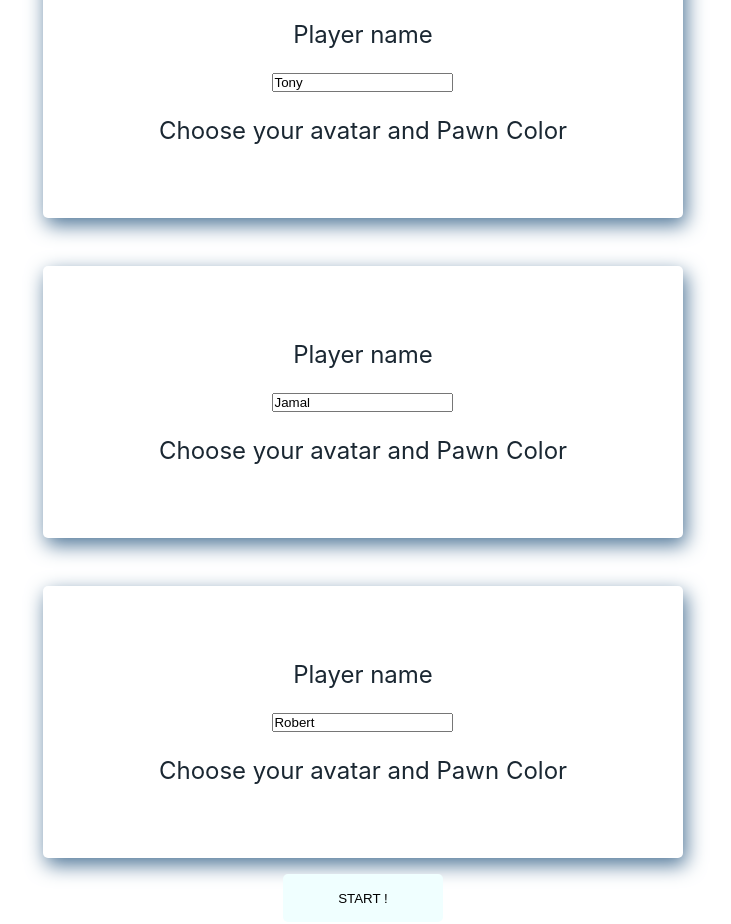
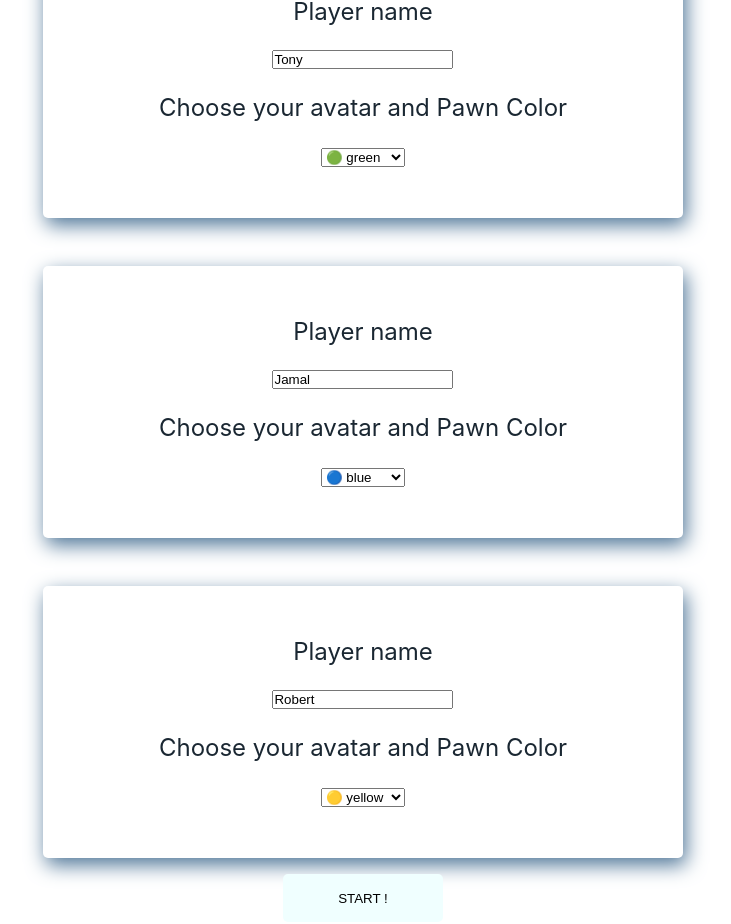
Before and after one commit to wader-rp/Chinaman, a React (Create React App) app: page /players-setup in a window 1280 px wide. Shown: the part 477-1401 px from the top of the page, without its empty margins (277-1008 px from the left). Built offline with nearby package versions, Linux system fonts and the light colour scheme.

Commit message:
pawn color change option

```diff
--- a/src/components/board/Board.tsx
+++ b/src/components/board/Board.tsx
@@ -1,6 +1,5 @@
 import { fieldColors } from "./helpers/generateFieldColors";
 import "../board/board.css";
-import { useBoardSize } from "../../hooks/useBoardSize";
 import { getPawnColor } from "./helpers/generatePawnColors";
 import { useGameContext } from "../../contexts/gameContext/gameContext";
 import { Field } from "./data/types/fieldsTypes";
@@ -14,7 +13,7 @@ import { useResize } from "../../hooks/useResize";
 
 export const Board = () => {
   const ref = useRef<HTMLDivElement>(null);
-  const size = useBoardSize();
+  // const size = useBoardSize();
   const [cellSize, setCellSize] = useState(0);
   const [destinationIndicatorId, setDestinationIndicatorId] = useState<
     number | undefined
@@ -30,6 +29,7 @@ export const Board = () => {
     roundState,
     setIsRolled,
     afterMove,
+    players,
   } = useGameContext();
 
   const handlePawnClick = (field: Field) => {
@@ -74,7 +74,7 @@ export const Board = () => {
               height: cellSize,
               top: cellSize * field.position.y,
               left: cellSize * field.position.x,
-              borderColor: fieldColors(field.id),
+              borderColor: fieldColors(field.id, players),
               backgroundColor:
                 field.id === destinationIndicatorId ? "#008080" : "unset",
             }}
@@ -86,7 +86,10 @@ export const Board = () => {
                     key={`${index}_${pawn}`}
                     className="pawn"
                     style={{
-                      backgroundColor: getPawnColor(field.presentPawns[0]),
+                      backgroundColor: getPawnColor(
+                        field.presentPawns[0],
+                        players
+                      ),
                       cursor: permissionToMove ? undefined : "not-allowed",
                       top: index * 5,
                       left: index * 5,
--- a/src/components/board/helpers/generateFieldColors.ts
+++ b/src/components/board/helpers/generateFieldColors.ts
@@ -1,8 +1,21 @@
-export const fieldColors = (id: number): string => {
-  if ((id >= 1001 && id <= 1008) || id === 1) return "green";
-  if ((id >= 2001 && id <= 2008) || id === 11) return "red";
-  if ((id >= 3001 && id <= 3008) || id === 21) return "blue";
-  if ((id >= 4001 && id <= 4008) || id === 31) return "yellow";
+import { Player } from "../../playerSetupForm/data/types/playerTypes";
 
-  return "black";
+export const fieldColors = (
+  fieldId: number,
+  players: Player[]
+): string | undefined => {
+  if ((fieldId >= 1001 && fieldId <= 1008) || fieldId === 1) {
+    return players.find((p) => p.id === 1)?.pawnColor;
+  }
+  if ((fieldId >= 2001 && fieldId <= 2008) || fieldId === 11) {
+    return players.find((p) => p.id === 2)?.pawnColor;
+  }
+  if ((fieldId >= 3001 && fieldId <= 3008) || fieldId === 21) {
+    return players.find((p) => p.id === 3)?.pawnColor;
+  }
+  if ((fieldId >= 4001 && fieldId <= 4008) || fieldId === 31) {
+    return players.find((p) => p.id === 4)?.pawnColor;
+  }
+
+  return "#818181";
 };
--- a/src/components/board/helpers/generatePawnColors.ts
+++ b/src/components/board/helpers/generatePawnColors.ts
@@ -1,8 +1,9 @@
-export const getPawnColor = (id: string): string => {
-  const idOfPlayer = id.substring(0, 2);
-  if (idOfPlayer === "p1") return "green";
-  if (idOfPlayer === "p2") return "red";
-  if (idOfPlayer === "p3") return "blue";
-  if (idOfPlayer === "p4") return "yellow";
-  return "ELO";
+import { Player } from "../../playerSetupForm/data/types/playerTypes";
+
+export const getPawnColor = (
+  pawnId: string,
+  players: Player[]
+): string | undefined => {
+  const idOfPlayer = pawnId.substring(1, 2);
+  return players.find((p) => p.id === parseInt(idOfPlayer))?.pawnColor;
 };
--- /dev/null
+++ b/src/components/playerSetupForm/data/colors.ts
@@ -0,0 +1,48 @@
+export type Color = {
+  name: string;
+  icon: string;
+  colorCode: string;
+};
+
+export const Colors: Color[] = [
+  {
+    name: "red",
+    icon: "🔴",
+    colorCode: "#dc143c",
+  },
+  {
+    name: "blue",
+    icon: "🔵",
+    colorCode: "#1e90ff",
+  },
+  {
+    name: "green",
+    icon: "🟢",
+    colorCode: "#228b22",
+  },
+  {
+    name: "yellow",
+    icon: "🟡",
+    colorCode: "#E7DD00",
+  },
+  {
+    name: "purple",
+    icon: "🟣",
+    colorCode: "#9370db",
+  },
+  {
+    name: "brown",
+    icon: "🟤",
+    colorCode: "#a52a2a",
+  },
+  {
+    name: "orange",
+    icon: "🟠",
+    colorCode: "#ff8c00",
+  },
+  {
+    name: "black",
+    icon: "⚫",
+    colorCode: "#afafaf",
+  },
+];
--- a/src/components/playerSetupForm/data/startPlayers.ts
+++ b/src/components/playerSetupForm/data/startPlayers.ts
@@ -5,24 +5,24 @@ export const INITIAL_PLAYERS: Player[] = [
     id: 1,
     playerAvatar: "",
     playerName: "Bob",
-    playerClass: "",
+    pawnColor: "#dc143c",
   },
   {
     id: 2,
     playerAvatar: "",
     playerName: "Tony",
-    playerClass: "",
+    pawnColor: "#228b22",
   },
   {
     id: 3,
     playerAvatar: "",
     playerName: "Jamal",
-    playerClass: "",
+    pawnColor: "#1e90ff",
   },
   {
     id: 4,
     playerAvatar: "",
     playerName: "Robert",
-    playerClass: "",
+    pawnColor: "#E7DD00",
   },
 ];
--- a/src/components/playerSetupForm/data/types/playerTypes.ts
+++ b/src/components/playerSetupForm/data/types/playerTypes.ts
@@ -1,6 +1,6 @@
 export type Player = {
   id: number;
   playerName: string;
-  playerClass: string;
   playerAvatar: string;
+  pawnColor: string;
 };
--- a/src/components/playerSetupForm/playerSetup.tsx
+++ b/src/components/playerSetupForm/playerSetup.tsx
@@ -2,6 +2,7 @@ import { ChangeEvent } from "react";
 import { useGameContext } from "../../contexts/gameContext/gameContext";
 import { changePlayerProperty } from "../../contexts/gameContext/helpers/changePlayerProperty";
 import "./playerSetup.css";
+import { Colors } from "./data/colors";
 
 type FormForHumanProps = {
   id: number;
@@ -17,6 +18,18 @@ export const PlayerSetup = ({ id, playerName }: FormForHumanProps) => {
   const onFocusNameClear = () => {
     changePlayerProperty(id, "playerName", "", players, setPlayers);
   };
+  const onPawnColorChange = (e: ChangeEvent<HTMLSelectElement>) => {
+    changePlayerProperty(id, "pawnColor", e.target.value, players, setPlayers);
+  };
+
+  const getDefaultValue = () => {
+    return players.find((p) => p.id === id)?.pawnColor;
+  };
+
+  const getTakenColors = (colorCode: string): boolean => {
+    return players.some((p) => p.pawnColor === colorCode);
+  };
+
   return (
     <div className="playerSetup-container">
       <span className="playerSetup-text">Player name</span>
@@ -28,6 +41,22 @@ export const PlayerSetup = ({ id, playerName }: FormForHumanProps) => {
       <span className="playerSetup-text">
         Choose your avatar and Pawn Color
       </span>
+      <div>
+        <select
+          id="numberOfPlayers"
+          name="colorSelect"
+          onChange={onPawnColorChange}
+          defaultValue={getDefaultValue()}
+        >
+          {Colors.map((color) => (
+            <option
+              value={color.colorCode}
+              key={color.name}
+              disabled={getTakenColors(color.colorCode)}
+            >{`${color.icon} ${color.name}`}</option>
+          ))}
+        </select>
+      </div>
     </div>
   );
 };
--- a/src/components/playerpanels/PlayerPanels.tsx
+++ b/src/components/playerpanels/PlayerPanels.tsx
@@ -5,12 +5,7 @@ import { Player } from "../playerSetupForm/data/types/playerTypes";
 import { useGameContext } from "../../contexts/gameContext/gameContext";
 import { Dice } from "../dice_roll/Dice";
 
-export const PlayerPanel: FC<Player> = ({
-  playerName,
-  playerClass,
-  playerAvatar,
-  id,
-}) => {
+export const PlayerPanel: FC<Player> = ({ playerName, playerAvatar, id }) => {
   const {
     roundState: { activePlayer },
   } = useGameContext();
@@ -19,8 +14,6 @@ export const PlayerPanel: FC<Player> = ({
     <div className="playerPanel">
       <img alt="avatar" className="playerPanel-avatar" src={playerAvatar}></img>
       <span className="player-name">{playerName}</span>
-      <span className="player-class">{playerClass}</span>
-
       <div>{id === activePlayer && <Dice />}</div>
     </div>
   );
--- a/src/pages/gameBoard/gameBoard.tsx
+++ b/src/pages/gameBoard/gameBoard.tsx
@@ -18,7 +18,7 @@ export const GameBoard = () => {
                 id={player.id}
                 playerName={player.playerName}
                 playerAvatar={player.playerAvatar}
-                playerClass={player.playerClass}
+                pawnColor={player.pawnColor}
               />
             );
           })}
@@ -37,7 +37,7 @@ export const GameBoard = () => {
                 id={player.id}
                 playerName={player.playerName}
                 playerAvatar={player.playerAvatar}
-                playerClass={player.playerClass}
+                pawnColor={player.pawnColor}
               />
             );
           })}
```
